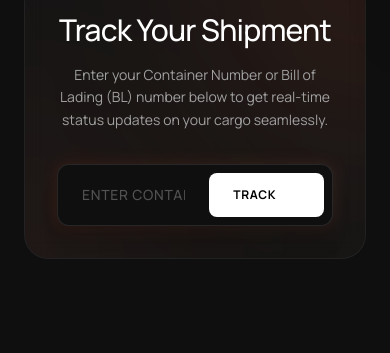
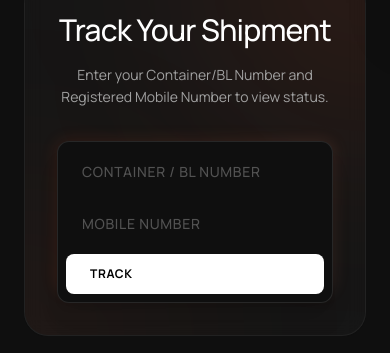
Before and after one commit to developerarif10/c-f-agent-bangladesh, a Next.js app: page / in a window 390 px wide. Shown: the part 829-1182 px from the top of the page. Built offline with nearby package versions, Linux system fonts and the light colour scheme; some icons are missing.

Commit message:
Adding the phone numeber functionality for better security

```diff
--- a/app/layout.js
+++ b/app/layout.js
@@ -1,4 +1,5 @@
 import { Manrope } from 'next/font/google';
+import { Toaster } from 'react-hot-toast';
 import './globals.css';
 
 const manrope = Manrope({
@@ -17,6 +18,12 @@ export default function RootLayout({ children }) {
     <html lang="en" className="scroll-smooth">
       <body className={`${manrope.className} bg-[#0f0f0f] text-white antialiased selection:bg-[#ff4d1c] selection:text-white overflow-x-hidden`}>
         {children}
+        <Toaster position="bottom-right" toastOptions={{
+          style: {
+            background: '#333',
+            color: '#fff',
+          },
+        }} />
       </body>
     </html>
   );
--- a/app/tracking/[id]/page.js
+++ b/app/tracking/[id]/page.js
@@ -17,11 +17,37 @@ async function getShipment(id) {
   }
 }
 
-export default async function TrackingPage({ params }) {
+export default async function TrackingPage({ params, searchParams }) {
   const { id } = await params;
+  const { mobile } = await searchParams; // Next.js 15 requires awaiting searchParams
+
   const shipment = await getShipment(id);
 
-  if (!shipment) {
+  // Validation Logic
+  const isValid = shipment && shipment.clientMobile && shipment.clientMobile === mobile;
+
+  // Custom Error Message based on what failed
+  let errorTitle = "Shipment Not Found";
+  let errorMessage = (
+    <>
+      We couldn't locate any shipment with ID:
+      <br />
+      <span className="text-[#FF5722] font-mono font-bold bg-[#FF5722]/5 px-3 py-1 rounded-md mt-2 inline-block border border-[#FF5722]/20">{id}</span>
+    </>
+  );
+
+  if (shipment && (!mobile || mobile !== shipment.clientMobile)) {
+    errorTitle = "Access Denied";
+    errorMessage = (
+      <>
+        Security Verification Failed.
+        <br/>
+        <span className="text-sm block mt-2 text-gray-500">The mobile number provided does not match our records for this shipment.</span>
+      </>
+    );
+  }
+
+  if (!isValid) {
     return (
       <div className="min-h-screen bg-[#050505] text-white flex flex-col items-center justify-center p-4 relative overflow-hidden">
         {/* Ambient Backlight */}
@@ -32,11 +58,9 @@ export default async function TrackingPage({ params }) {
             <Package className="w-10 h-10 text-[#FF5722] opacity-80" />
           </div>
 
-          <h1 className="text-3xl font-bold mb-3 tracking-tight">Shipment Not Found</h1>
+          <h1 className="text-3xl font-bold mb-3 tracking-tight text-white">{errorTitle}</h1>
           <p className="text-gray-400 mb-8 leading-relaxed">
-            We couldn't locate any shipment with ID:
-            <br />
-            <span className="text-[#FF5722] font-mono font-bold bg-[#FF5722]/5 px-3 py-1 rounded-md mt-2 inline-block border border-[#FF5722]/20">{id}</span>
+            {errorMessage}
           </p>
 
           <div className="flex flex-col gap-3">
@@ -45,7 +69,7 @@ export default async function TrackingPage({ params }) {
               className="inline-flex items-center justify-center gap-2 bg-white text-black hover:bg-gray-200 font-bold py-3.5 px-6 rounded-xl transition-all hover:scale-[1.02] active:scale-[0.98]"
             >
               <ArrowLeft className="w-5 h-5" />
-              Try Another ID
+              Try Again
             </Link>
              <Link
               href="/contact"
--- a/components/HeroTracking.jsx
+++ b/components/HeroTracking.jsx
@@ -3,27 +3,41 @@
 import { Icon } from '@iconify/react';
 import { useRouter } from 'next/navigation';
 import { useState } from 'react';
+import toast from 'react-hot-toast';
 
 export default function HeroTracking() {
   const [trackingId, setTrackingId] = useState('');
+  const [mobileNumber, setMobileNumber] = useState('');
   const [loading, setLoading] = useState(false);
   const router = useRouter();
 
   const handleTrack = async (e) => {
     e.preventDefault();
-    if (!trackingId.trim()) return;
+
+    // Validation with Toast Feedback
+    if (!trackingId.trim()) {
+      toast.error("Please enter a Container or BL Number", { id: 'err-tracking-id' });
+      return;
+    }
+
+    if (!mobileNumber.trim()) {
+      toast.error("Please enter your Registered Mobile Number", { id: 'err-mobile-number' });
+      return;
+    }
 
     setLoading(true);
     // Force uppercase as per requirements
     const id = trackingId.toUpperCase();
+    const mobile = mobileNumber.trim();
 
     // Simulate a brief check or just route directly with visual feedback
     // We'll route directly for now but keeping state for UI feedback
     try {
-      await router.push(`/tracking/${id}`);
+      await router.push(`/tracking/${id}?mobile=${encodeURIComponent(mobile)}`);
       // Don't set loading false here as we're navigating away
     } catch (error) {
       setLoading(false);
+      toast.error("Something went wrong. Please try again.", { id: 'err-general' });
     }
   };
 
@@ -43,22 +57,32 @@ export default function HeroTracking() {
 
               <h2 className="text-3xl md:text-4xl font-medium text-white tracking-tight">Track Your Shipment</h2>
               <p className="text-neutral-400 text-sm leading-relaxed">
-                Enter your Container Number or Bill of Lading (BL) number below to get real-time status updates on your cargo seamlessly.
+                Enter your Container/BL Number and Registered Mobile Number to view status.
               </p>
             </div>
 
             {/* Input Section */}
-            <div className="w-full max-w-xl mx-auto relative group/input">
+            <div className="w-full max-w-xl mx-auto relative group/input space-y-3">
               <div className="absolute -inset-0.5 bg-gradient-to-r from-[#ff4d1c]/50 to-[#ff8c69]/50 rounded-xl blur opacity-20 group-hover/input:opacity-40 transition duration-500"></div>
-              <div className="relative flex gap-2 p-2 bg-[#0f0f0f] border border-white/10 rounded-xl shadow-xl">
+
+              <div className="relative flex flex-col md:flex-row gap-2 p-2 bg-[#0f0f0f] border border-white/10 rounded-xl shadow-xl">
                 <input
                   type="text"
-                  placeholder="ENTER CONTAINER OR BL NUMBER"
-                  className="flex-1 bg-transparent border-none px-4 py-3 text-white focus:outline-none placeholder:text-neutral-600 font-medium uppercase tracking-wider text-sm md:text-base w-full min-w-0"
+                  placeholder="CONTAINER / BL NUMBER"
+                  className="flex-1 bg-transparent border-none px-4 py-3 text-white focus:outline-none placeholder:text-neutral-600 font-medium uppercase tracking-wider text-sm md:text-base w-full min-w-0 border-b md:border-b-0 md:border-r border-white/5"
                   value={trackingId}
                   onChange={(e) => setTrackingId(e.target.value.toUpperCase())}
                   onKeyDown={(e) => e.key === 'Enter' && handleTrack(e)}
                 />
+                 <input
+                  type="tel"
+                  placeholder="MOBILE NUMBER"
+                  className="flex-1 bg-transparent border-none px-4 py-3 text-white focus:outline-none placeholder:text-neutral-600 font-medium tracking-wider text-sm md:text-base w-full min-w-0"
+                  value={mobileNumber}
+                  onChange={(e) => setMobileNumber(e.target.value)}
+                  onKeyDown={(e) => e.key === 'Enter' && handleTrack(e)}
+                />
+
                 <button
                   onClick={handleTrack}
                   disabled={loading}
--- a/package.json
+++ b/package.json
@@ -17,6 +17,7 @@
     "next-sanity": "^12.0.5",
     "react": "19.2.1",
     "react-dom": "19.2.1",
+    "react-hot-toast": "^2.6.0",
     "sanity": "^5.0.1",
     "styled-components": "^6.1.19"
   },
--- a/schemas/shipment.js
+++ b/schemas/shipment.js
@@ -19,6 +19,13 @@ export default {
       type: 'string',
       description: 'A short status summary (e.g., "In Transit", "Customs Cleared").',
       validation: (Rule) => Rule.required(),
+    },
+    {
+      name: 'clientMobile',
+      title: 'Client Mobile Number',
+      type: 'string',
+      description: 'The mobile number of the client responsible for this shipment. Used for verification.',
+      validation: (Rule) => Rule.required().min(10).error('A valid mobile number is required.'),
     },
     {
       name: 'timeline',
```
Also changed, not shown: 1 other file (tests, documents, lock files or other folders).
